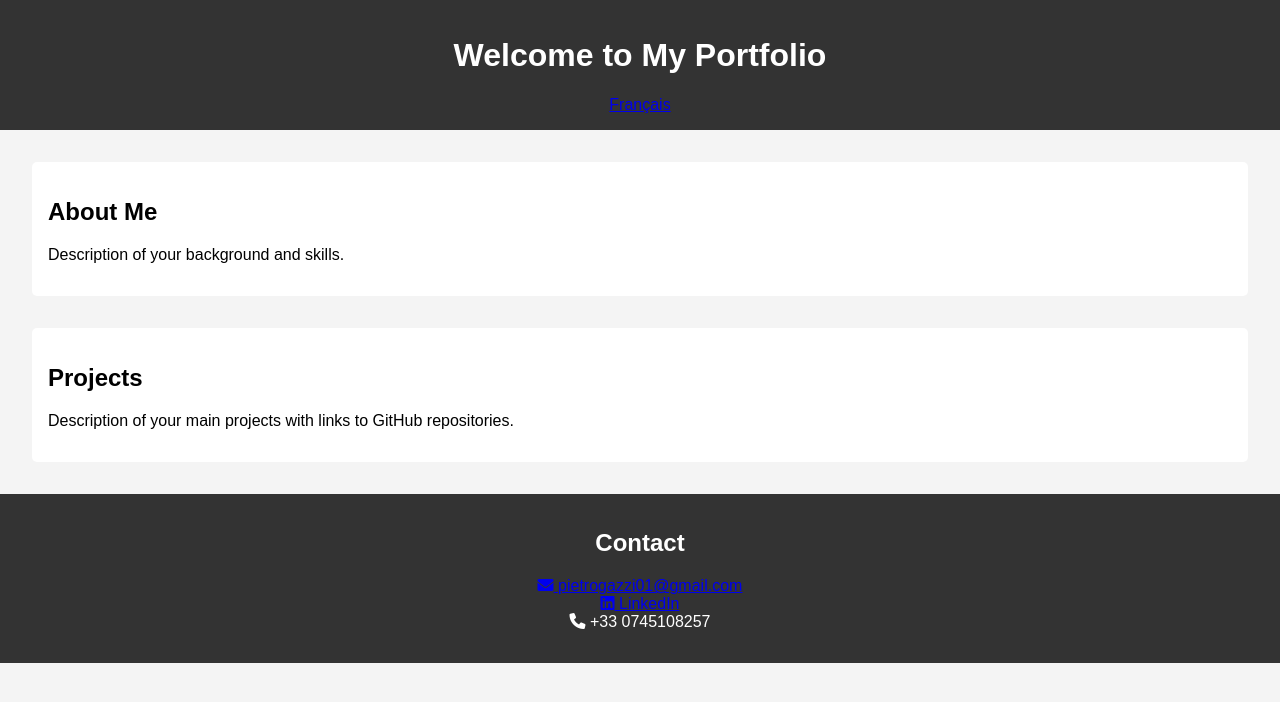
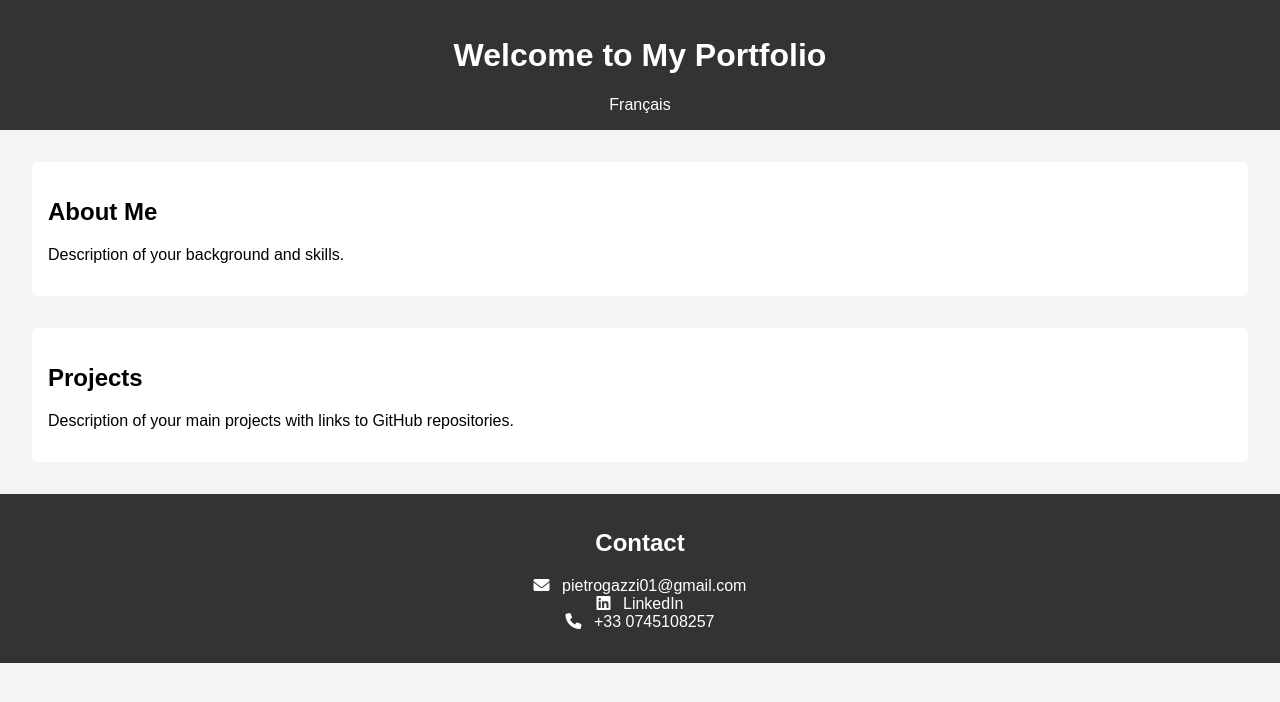
Before and after one commit to PietroWei/Portfolio, a plain HTML site: page index_en.html in a window 1280 px wide. Drawn offline with Linux system fonts and the light colour scheme.

Commit message:
Update styles.css

```diff
--- a/styles.css
+++ b/styles.css
@@ -10,6 +10,12 @@ header {
     color: #fff;
     padding: 1em 0;
     text-align: center;
+}
+
+nav a {
+    color: #fff;
+    margin: 0 1em;
+    text-decoration: none;
 }
 
 section {
@@ -25,3 +31,12 @@ footer {
     background-color: #333;
     color: #fff;
 }
+
+footer a {
+    color: #fff;
+    text-decoration: none;
+}
+
+footer i {
+    margin-right: 0.5em;
+}
```
